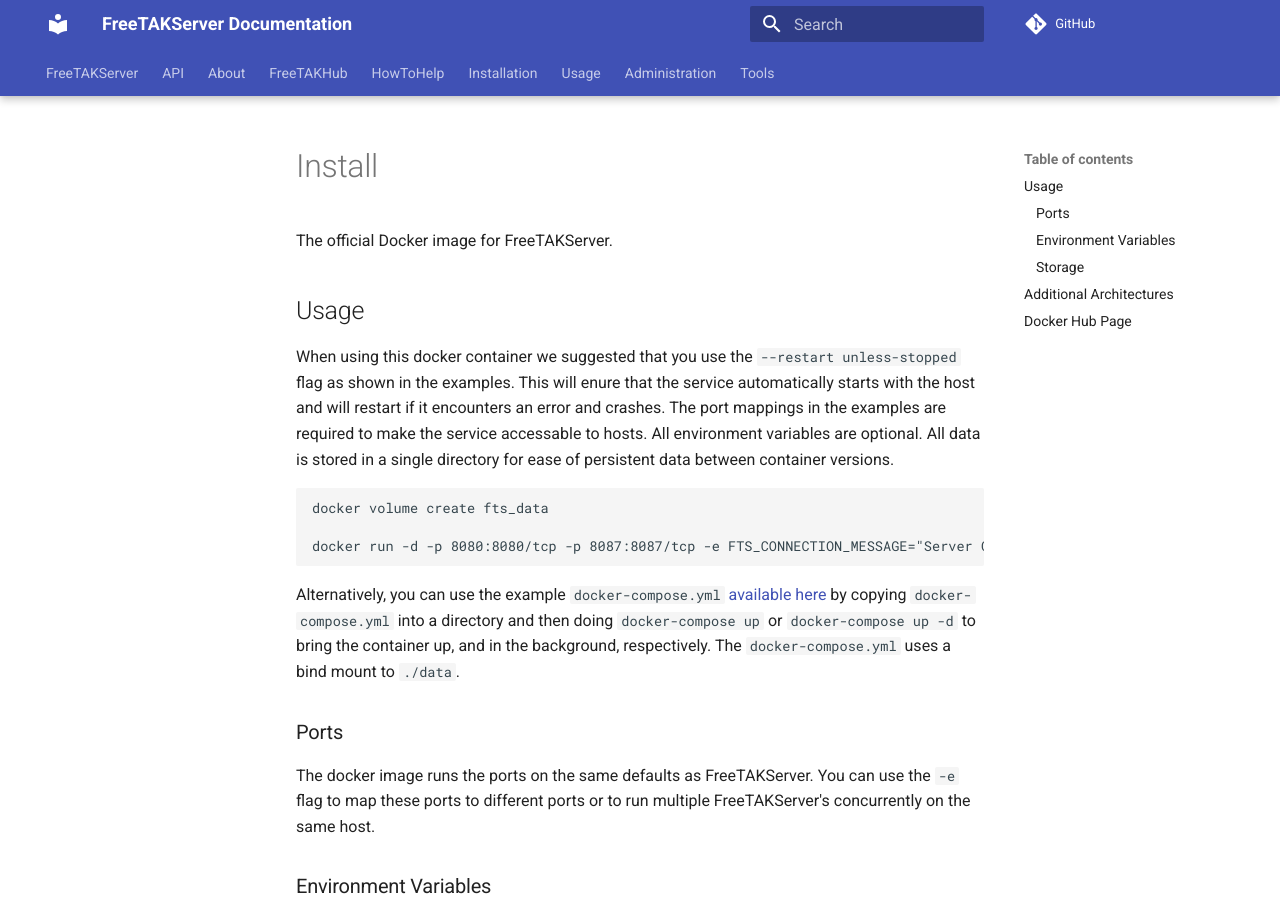
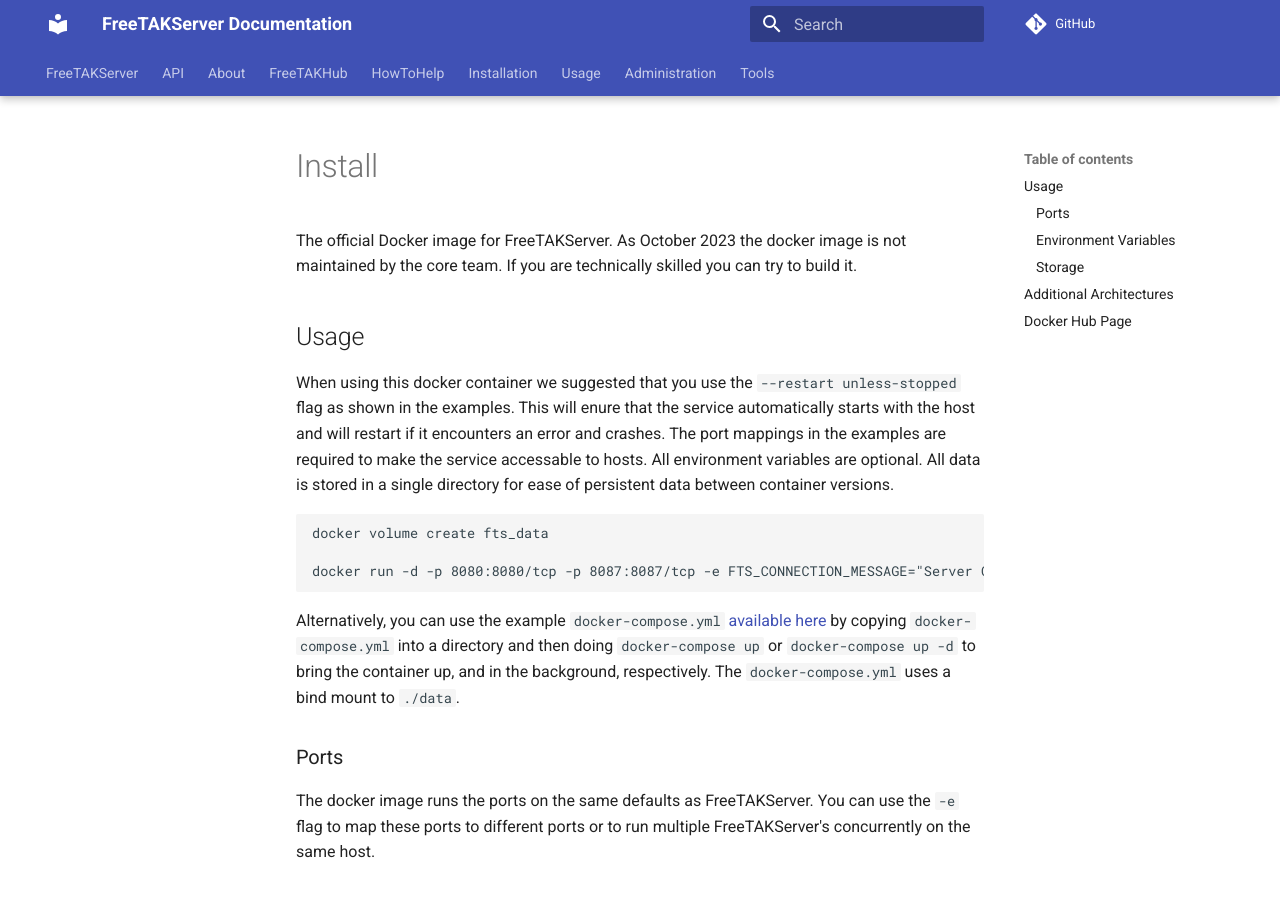
Before and after one commit to FreeTAKTeam/FreeTAKServer-User-Docs, an MkDocs documentation site: the page built from docs/docs/Installation/Docker/index.md, in a window 1280 px wide and 900 px high. Built offline with MkDocs 1.6.1 and Material for MkDocs 9.7.7, drawn with Linux system fonts in a browser that asks for light colours; comment, search, counter and statistics services are not loaded; the version menu is left out.

Commit message:
Update index.md

```diff
--- a/docs/docs/Installation/Docker/index.md
+++ b/docs/docs/Installation/Docker/index.md
@@ -1,6 +1,7 @@
 # Install
 
 The official Docker image for FreeTAKServer.
+As October 2023 the docker image is not maintained by the core team. If you are technically skilled you can try to build it.
 
 ## Usage
 When using this docker container we suggested that you use the `--restart unless-stopped` flag as shown in the examples.  This will enure that the service automatically starts with the host and will restart if it encounters an error and crashes.  The port mappings in the examples are required to make the service accessable to hosts.  All environment variables are optional.  All data is stored in a single directory for ease of persistent data between container versions.
```
